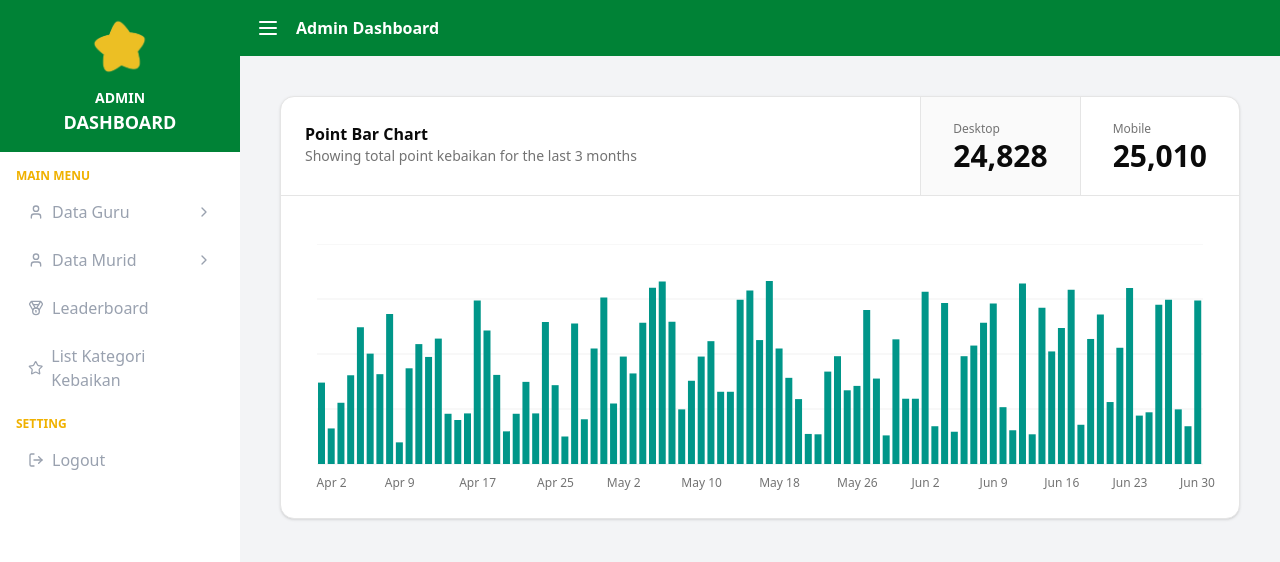
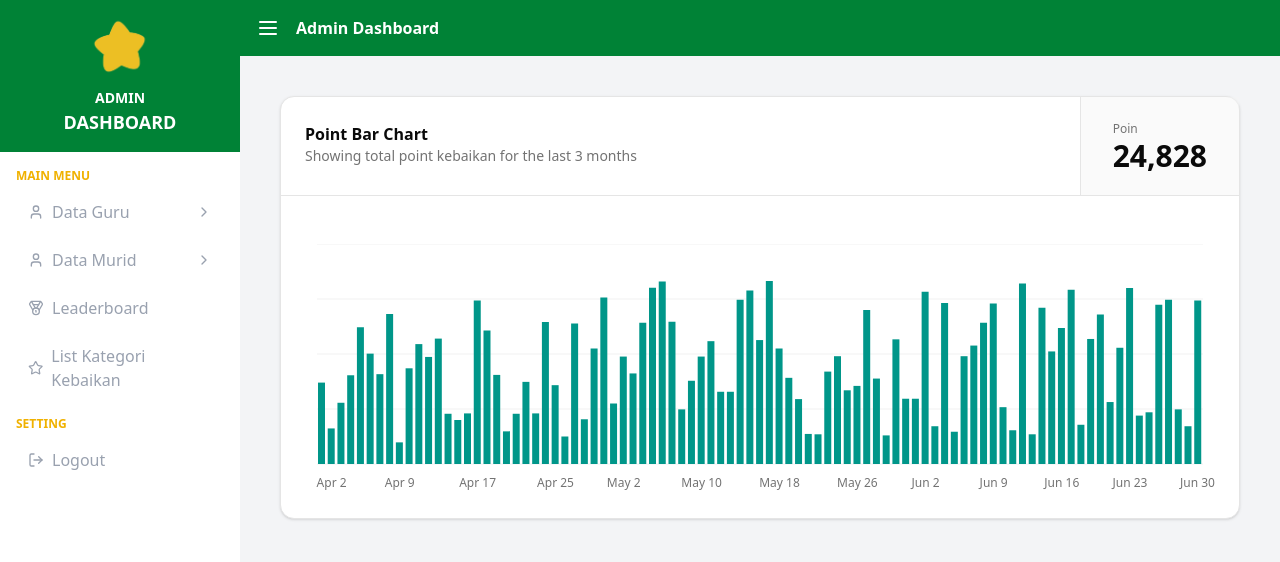
Before and after one commit to Fitrii309/pona-fe, a Next.js app: page /admin in a window 1280 px wide. Shown: the top 562 px of the page. Built offline with nearby package versions, Linux system fonts and the light colour scheme.

Commit message:
fix: statistic

```diff
--- a/src/app/admin/page.tsx
+++ b/src/app/admin/page.tsx
@@ -20,121 +20,116 @@ import {
 export const description = "An interactive bar chart"
 
 const chartData = [
-  { date: "2024-04-01", desktop: 222, mobile: 150 },
-  { date: "2024-04-02", desktop: 97, mobile: 180 },
-  { date: "2024-04-03", desktop: 167, mobile: 120 },
-  { date: "2024-04-04", desktop: 242, mobile: 260 },
-  { date: "2024-04-05", desktop: 373, mobile: 290 },
-  { date: "2024-04-06", desktop: 301, mobile: 340 },
-  { date: "2024-04-07", desktop: 245, mobile: 180 },
-  { date: "2024-04-08", desktop: 409, mobile: 320 },
-  { date: "2024-04-09", desktop: 59, mobile: 110 },
-  { date: "2024-04-10", desktop: 261, mobile: 190 },
-  { date: "2024-04-11", desktop: 327, mobile: 350 },
-  { date: "2024-04-12", desktop: 292, mobile: 210 },
-  { date: "2024-04-13", desktop: 342, mobile: 380 },
-  { date: "2024-04-14", desktop: 137, mobile: 220 },
-  { date: "2024-04-15", desktop: 120, mobile: 170 },
-  { date: "2024-04-16", desktop: 138, mobile: 190 },
-  { date: "2024-04-17", desktop: 446, mobile: 360 },
-  { date: "2024-04-18", desktop: 364, mobile: 410 },
-  { date: "2024-04-19", desktop: 243, mobile: 180 },
-  { date: "2024-04-20", desktop: 89, mobile: 150 },
-  { date: "2024-04-21", desktop: 137, mobile: 200 },
-  { date: "2024-04-22", desktop: 224, mobile: 170 },
-  { date: "2024-04-23", desktop: 138, mobile: 230 },
-  { date: "2024-04-24", desktop: 387, mobile: 290 },
-  { date: "2024-04-25", desktop: 215, mobile: 250 },
-  { date: "2024-04-26", desktop: 75, mobile: 130 },
-  { date: "2024-04-27", desktop: 383, mobile: 420 },
-  { date: "2024-04-28", desktop: 122, mobile: 180 },
-  { date: "2024-04-29", desktop: 315, mobile: 240 },
-  { date: "2024-04-30", desktop: 454, mobile: 380 },
-  { date: "2024-05-01", desktop: 165, mobile: 220 },
-  { date: "2024-05-02", desktop: 293, mobile: 310 },
-  { date: "2024-05-03", desktop: 247, mobile: 190 },
-  { date: "2024-05-04", desktop: 385, mobile: 420 },
-  { date: "2024-05-05", desktop: 481, mobile: 390 },
-  { date: "2024-05-06", desktop: 498, mobile: 520 },
-  { date: "2024-05-07", desktop: 388, mobile: 300 },
-  { date: "2024-05-08", desktop: 149, mobile: 210 },
-  { date: "2024-05-09", desktop: 227, mobile: 180 },
-  { date: "2024-05-10", desktop: 293, mobile: 330 },
-  { date: "2024-05-11", desktop: 335, mobile: 270 },
-  { date: "2024-05-12", desktop: 197, mobile: 240 },
-  { date: "2024-05-13", desktop: 197, mobile: 160 },
-  { date: "2024-05-14", desktop: 448, mobile: 490 },
-  { date: "2024-05-15", desktop: 473, mobile: 380 },
-  { date: "2024-05-16", desktop: 338, mobile: 400 },
-  { date: "2024-05-17", desktop: 499, mobile: 420 },
-  { date: "2024-05-18", desktop: 315, mobile: 350 },
-  { date: "2024-05-19", desktop: 235, mobile: 180 },
-  { date: "2024-05-20", desktop: 177, mobile: 230 },
-  { date: "2024-05-21", desktop: 82, mobile: 140 },
-  { date: "2024-05-22", desktop: 81, mobile: 120 },
-  { date: "2024-05-23", desktop: 252, mobile: 290 },
-  { date: "2024-05-24", desktop: 294, mobile: 220 },
-  { date: "2024-05-25", desktop: 201, mobile: 250 },
-  { date: "2024-05-26", desktop: 213, mobile: 170 },
-  { date: "2024-05-27", desktop: 420, mobile: 460 },
-  { date: "2024-05-28", desktop: 233, mobile: 190 },
-  { date: "2024-05-29", desktop: 78, mobile: 130 },
-  { date: "2024-05-30", desktop: 340, mobile: 280 },
-  { date: "2024-05-31", desktop: 178, mobile: 230 },
-  { date: "2024-06-01", desktop: 178, mobile: 200 },
-  { date: "2024-06-02", desktop: 470, mobile: 410 },
-  { date: "2024-06-03", desktop: 103, mobile: 160 },
-  { date: "2024-06-04", desktop: 439, mobile: 380 },
-  { date: "2024-06-05", desktop: 88, mobile: 140 },
-  { date: "2024-06-06", desktop: 294, mobile: 250 },
-  { date: "2024-06-07", desktop: 323, mobile: 370 },
-  { date: "2024-06-08", desktop: 385, mobile: 320 },
-  { date: "2024-06-09", desktop: 438, mobile: 480 },
-  { date: "2024-06-10", desktop: 155, mobile: 200 },
-  { date: "2024-06-11", desktop: 92, mobile: 150 },
-  { date: "2024-06-12", desktop: 492, mobile: 420 },
-  { date: "2024-06-13", desktop: 81, mobile: 130 },
-  { date: "2024-06-14", desktop: 426, mobile: 380 },
-  { date: "2024-06-15", desktop: 307, mobile: 350 },
-  { date: "2024-06-16", desktop: 371, mobile: 310 },
-  { date: "2024-06-17", desktop: 475, mobile: 520 },
-  { date: "2024-06-18", desktop: 107, mobile: 170 },
-  { date: "2024-06-19", desktop: 341, mobile: 290 },
-  { date: "2024-06-20", desktop: 408, mobile: 450 },
-  { date: "2024-06-21", desktop: 169, mobile: 210 },
-  { date: "2024-06-22", desktop: 317, mobile: 270 },
-  { date: "2024-06-23", desktop: 480, mobile: 530 },
-  { date: "2024-06-24", desktop: 132, mobile: 180 },
-  { date: "2024-06-25", desktop: 141, mobile: 190 },
-  { date: "2024-06-26", desktop: 434, mobile: 380 },
-  { date: "2024-06-27", desktop: 448, mobile: 490 },
-  { date: "2024-06-28", desktop: 149, mobile: 200 },
-  { date: "2024-06-29", desktop: 103, mobile: 160 },
-  { date: "2024-06-30", desktop: 446, mobile: 400 },
+  { date: "2024-04-01", poin: 222 },
+  { date: "2024-04-02", poin: 97,},
+  { date: "2024-04-03", poin: 167 },
+  { date: "2024-04-04", poin: 242 },
+  { date: "2024-04-05", poin: 373 },
+  { date: "2024-04-06", poin: 301 },
+  { date: "2024-04-07", poin: 245 },
+  { date: "2024-04-08", poin: 409 },
+  { date: "2024-04-09", poin: 59,},
+  { date: "2024-04-10", poin: 261 },
+  { date: "2024-04-11", poin: 327 },
+  { date: "2024-04-12", poin: 292 },
+  { date: "2024-04-13", poin: 342 },
+  { date: "2024-04-14", poin: 137 },
+  { date: "2024-04-15", poin: 120 },
+  { date: "2024-04-16", poin: 138 },
+  { date: "2024-04-17", poin: 446 },
+  { date: "2024-04-18", poin: 364 },
+  { date: "2024-04-19", poin: 243 },
+  { date: "2024-04-20", poin: 89,},
+  { date: "2024-04-21", poin: 137 },
+  { date: "2024-04-22", poin: 224 },
+  { date: "2024-04-23", poin: 138 },
+  { date: "2024-04-24", poin: 387 },
+  { date: "2024-04-25", poin: 215 },
+  { date: "2024-04-26", poin: 75,},
+  { date: "2024-04-27", poin: 383 },
+  { date: "2024-04-28", poin: 122 },
+  { date: "2024-04-29", poin: 315 },
+  { date: "2024-04-30", poin: 454 },
+  { date: "2024-05-01", poin: 165 },
+  { date: "2024-05-02", poin: 293 },
+  { date: "2024-05-03", poin: 247 },
+  { date: "2024-05-04", poin: 385 },
+  { date: "2024-05-05", poin: 481 },
+  { date: "2024-05-06", poin: 498 },
+  { date: "2024-05-07", poin: 388 },
+  { date: "2024-05-08", poin: 149 },
+  { date: "2024-05-09", poin: 227 },
+  { date: "2024-05-10", poin: 293 },
+  { date: "2024-05-11", poin: 335 },
+  { date: "2024-05-12", poin: 197 },
+  { date: "2024-05-13", poin: 197 },
+  { date: "2024-05-14", poin: 448 },
+  { date: "2024-05-15", poin: 473 },
+  { date: "2024-05-16", poin: 338 },
+  { date: "2024-05-17", poin: 499 },
+  { date: "2024-05-18", poin: 315 },
+  { date: "2024-05-19", poin: 235 },
+  { date: "2024-05-20", poin: 177 },
+  { date: "2024-05-21", poin: 82,},
+  { date: "2024-05-22", poin: 81,},
+  { date: "2024-05-23", poin: 252 },
+  { date: "2024-05-24", poin: 294 },
+  { date: "2024-05-25", poin: 201 },
+  { date: "2024-05-26", poin: 213 },
+  { date: "2024-05-27", poin: 420 },
+  { date: "2024-05-28", poin: 233 },
+  { date: "2024-05-29", poin: 78,},
+  { date: "2024-05-30", poin: 340 },
+  { date: "2024-05-31", poin: 178 },
+  { date: "2024-06-01", poin: 178 },
+  { date: "2024-06-02", poin: 470 },
+  { date: "2024-06-03", poin: 103 },
+  { date: "2024-06-04", poin: 439 },
+  { date: "2024-06-05", poin: 88,},
+  { date: "2024-06-06", poin: 294 },
+  { date: "2024-06-07", poin: 323 },
+  { date: "2024-06-08", poin: 385 },
+  { date: "2024-06-09", poin: 438 },
+  { date: "2024-06-10", poin: 155 },
+  { date: "2024-06-11", poin: 92,},
+  { date: "2024-06-12", poin: 492 },
+  { date: "2024-06-13", poin: 81,},
+  { date: "2024-06-14", poin: 426 },
+  { date: "2024-06-15", poin: 307 },
+  { date: "2024-06-16", poin: 371 },
+  { date: "2024-06-17", poin: 475 },
+  { date: "2024-06-18", poin: 107 },
+  { date: "2024-06-19", poin: 341 },
+  { date: "2024-06-20", poin: 408 },
+  { date: "2024-06-21", poin: 169 },
+  { date: "2024-06-22", poin: 317 },
+  { date: "2024-06-23", poin: 480 },
+  { date: "2024-06-24", poin: 132 },
+  { date: "2024-06-25", poin: 141 },
+  { date: "2024-06-26", poin: 434 },
+  { date: "2024-06-27", poin: 448 },
+  { date: "2024-06-28", poin: 149 },
+  { date: "2024-06-29", poin: 103 },
+  { date: "2024-06-30", poin: 446 },
 ]
 
 const chartConfig = {
   views: {
-    label: "Page Views",
+    label: "Siswa",
   },
-  desktop: {
-    label: "Desktop",
+  poin: {
+    label: "Poin",
     color: "var(--chart-2)",
-  },
-  mobile: {
-    label: "Mobile",
-    color: "var(--chart-1)",
   },
 } satisfies ChartConfig
 
 export default function ChartBarInteractive() {
   const [activeChart, setActiveChart] =
-    React.useState<keyof typeof chartConfig>("desktop")
+    React.useState<keyof typeof chartConfig>("poin")
 
   const total = React.useMemo(
     () => ({
-      desktop: chartData.reduce((acc, curr) => acc + curr.desktop, 0),
-      mobile: chartData.reduce((acc, curr) => acc + curr.mobile, 0),
+      poin: chartData.reduce((acc, curr) => acc + curr.poin, 0)
     }),
     []
   )
@@ -149,7 +144,7 @@ export default function ChartBarInteractive() {
           </CardDescription>
         </div>
         <div className="flex">
-          {["desktop", "mobile"].map((key) => {
+          {["poin"].map((key) => {
             const chart = key as keyof typeof chartConfig
             return (
               <button
--- a/src/app/guru/page.tsx
+++ b/src/app/guru/page.tsx
@@ -20,121 +20,116 @@ import {
 export const description = "An interactive bar chart"
 
 const chartData = [
-  { date: "2024-04-01", desktop: 222, mobile: 150 },
-  { date: "2024-04-02", desktop: 97, mobile: 180 },
-  { date: "2024-04-03", desktop: 167, mobile: 120 },
-  { date: "2024-04-04", desktop: 242, mobile: 260 },
-  { date: "2024-04-05", desktop: 373, mobile: 290 },
-  { date: "2024-04-06", desktop: 301, mobile: 340 },
-  { date: "2024-04-07", desktop: 245, mobile: 180 },
-  { date: "2024-04-08", desktop: 409, mobile: 320 },
-  { date: "2024-04-09", desktop: 59, mobile: 110 },
-  { date: "2024-04-10", desktop: 261, mobile: 190 },
-  { date: "2024-04-11", desktop: 327, mobile: 350 },
-  { date: "2024-04-12", desktop: 292, mobile: 210 },
-  { date: "2024-04-13", desktop: 342, mobile: 380 },
-  { date: "2024-04-14", desktop: 137, mobile: 220 },
-  { date: "2024-04-15", desktop: 120, mobile: 170 },
-  { date: "2024-04-16", desktop: 138, mobile: 190 },
-  { date: "2024-04-17", desktop: 446, mobile: 360 },
-  { date: "2024-04-18", desktop: 364, mobile: 410 },
-  { date: "2024-04-19", desktop: 243, mobile: 180 },
-  { date: "2024-04-20", desktop: 89, mobile: 150 },
-  { date: "2024-04-21", desktop: 137, mobile: 200 },
-  { date: "2024-04-22", desktop: 224, mobile: 170 },
-  { date: "2024-04-23", desktop: 138, mobile: 230 },
-  { date: "2024-04-24", desktop: 387, mobile: 290 },
-  { date: "2024-04-25", desktop: 215, mobile: 250 },
-  { date: "2024-04-26", desktop: 75, mobile: 130 },
-  { date: "2024-04-27", desktop: 383, mobile: 420 },
-  { date: "2024-04-28", desktop: 122, mobile: 180 },
-  { date: "2024-04-29", desktop: 315, mobile: 240 },
-  { date: "2024-04-30", desktop: 454, mobile: 380 },
-  { date: "2024-05-01", desktop: 165, mobile: 220 },
-  { date: "2024-05-02", desktop: 293, mobile: 310 },
-  { date: "2024-05-03", desktop: 247, mobile: 190 },
-  { date: "2024-05-04", desktop: 385, mobile: 420 },
-  { date: "2024-05-05", desktop: 481, mobile: 390 },
-  { date: "2024-05-06", desktop: 498, mobile: 520 },
-  { date: "2024-05-07", desktop: 388, mobile: 300 },
-  { date: "2024-05-08", desktop: 149, mobile: 210 },
-  { date: "2024-05-09", desktop: 227, mobile: 180 },
-  { date: "2024-05-10", desktop: 293, mobile: 330 },
-  { date: "2024-05-11", desktop: 335, mobile: 270 },
-  { date: "2024-05-12", desktop: 197, mobile: 240 },
-  { date: "2024-05-13", desktop: 197, mobile: 160 },
-  { date: "2024-05-14", desktop: 448, mobile: 490 },
-  { date: "2024-05-15", desktop: 473, mobile: 380 },
-  { date: "2024-05-16", desktop: 338, mobile: 400 },
-  { date: "2024-05-17", desktop: 499, mobile: 420 },
-  { date: "2024-05-18", desktop: 315, mobile: 350 },
-  { date: "2024-05-19", desktop: 235, mobile: 180 },
-  { date: "2024-05-20", desktop: 177, mobile: 230 },
-  { date: "2024-05-21", desktop: 82, mobile: 140 },
-  { date: "2024-05-22", desktop: 81, mobile: 120 },
-  { date: "2024-05-23", desktop: 252, mobile: 290 },
-  { date: "2024-05-24", desktop: 294, mobile: 220 },
-  { date: "2024-05-25", desktop: 201, mobile: 250 },
-  { date: "2024-05-26", desktop: 213, mobile: 170 },
-  { date: "2024-05-27", desktop: 420, mobile: 460 },
-  { date: "2024-05-28", desktop: 233, mobile: 190 },
-  { date: "2024-05-29", desktop: 78, mobile: 130 },
-  { date: "2024-05-30", desktop: 340, mobile: 280 },
-  { date: "2024-05-31", desktop: 178, mobile: 230 },
-  { date: "2024-06-01", desktop: 178, mobile: 200 },
-  { date: "2024-06-02", desktop: 470, mobile: 410 },
-  { date: "2024-06-03", desktop: 103, mobile: 160 },
-  { date: "2024-06-04", desktop: 439, mobile: 380 },
-  { date: "2024-06-05", desktop: 88, mobile: 140 },
-  { date: "2024-06-06", desktop: 294, mobile: 250 },
-  { date: "2024-06-07", desktop: 323, mobile: 370 },
-  { date: "2024-06-08", desktop: 385, mobile: 320 },
-  { date: "2024-06-09", desktop: 438, mobile: 480 },
-  { date: "2024-06-10", desktop: 155, mobile: 200 },
-  { date: "2024-06-11", desktop: 92, mobile: 150 },
-  { date: "2024-06-12", desktop: 492, mobile: 420 },
-  { date: "2024-06-13", desktop: 81, mobile: 130 },
-  { date: "2024-06-14", desktop: 426, mobile: 380 },
-  { date: "2024-06-15", desktop: 307, mobile: 350 },
-  { date: "2024-06-16", desktop: 371, mobile: 310 },
-  { date: "2024-06-17", desktop: 475, mobile: 520 },
-  { date: "2024-06-18", desktop: 107, mobile: 170 },
-  { date: "2024-06-19", desktop: 341, mobile: 290 },
-  { date: "2024-06-20", desktop: 408, mobile: 450 },
-  { date: "2024-06-21", desktop: 169, mobile: 210 },
-  { date: "2024-06-22", desktop: 317, mobile: 270 },
-  { date: "2024-06-23", desktop: 480, mobile: 530 },
-  { date: "2024-06-24", desktop: 132, mobile: 180 },
-  { date: "2024-06-25", desktop: 141, mobile: 190 },
-  { date: "2024-06-26", desktop: 434, mobile: 380 },
-  { date: "2024-06-27", desktop: 448, mobile: 490 },
-  { date: "2024-06-28", desktop: 149, mobile: 200 },
-  { date: "2024-06-29", desktop: 103, mobile: 160 },
-  { date: "2024-06-30", desktop: 446, mobile: 400 },
+  { date: "2024-04-01", poin: 222 },
+  { date: "2024-04-02", poin: 97,},
+  { date: "2024-04-03", poin: 167 },
+  { date: "2024-04-04", poin: 242 },
+  { date: "2024-04-05", poin: 373 },
+  { date: "2024-04-06", poin: 301 },
+  { date: "2024-04-07", poin: 245 },
+  { date: "2024-04-08", poin: 409 },
+  { date: "2024-04-09", poin: 59,},
+  { date: "2024-04-10", poin: 261 },
+  { date: "2024-04-11", poin: 327 },
+  { date: "2024-04-12", poin: 292 },
+  { date: "2024-04-13", poin: 342 },
+  { date: "2024-04-14", poin: 137 },
+  { date: "2024-04-15", poin: 120 },
+  { date: "2024-04-16", poin: 138 },
+  { date: "2024-04-17", poin: 446 },
+  { date: "2024-04-18", poin: 364 },
+  { date: "2024-04-19", poin: 243 },
+  { date: "2024-04-20", poin: 89,},
+  { date: "2024-04-21", poin: 137 },
+  { date: "2024-04-22", poin: 224 },
+  { date: "2024-04-23", poin: 138 },
+  { date: "2024-04-24", poin: 387 },
+  { date: "2024-04-25", poin: 215 },
+  { date: "2024-04-26", poin: 75,},
+  { date: "2024-04-27", poin: 383 },
+  { date: "2024-04-28", poin: 122 },
+  { date: "2024-04-29", poin: 315 },
+  { date: "2024-04-30", poin: 454 },
+  { date: "2024-05-01", poin: 165 },
+  { date: "2024-05-02", poin: 293 },
+  { date: "2024-05-03", poin: 247 },
+  { date: "2024-05-04", poin: 385 },
+  { date: "2024-05-05", poin: 481 },
+  { date: "2024-05-06", poin: 498 },
+  { date: "2024-05-07", poin: 388 },
+  { date: "2024-05-08", poin: 149 },
+  { date: "2024-05-09", poin: 227 },
+  { date: "2024-05-10", poin: 293 },
+  { date: "2024-05-11", poin: 335 },
+  { date: "2024-05-12", poin: 197 },
+  { date: "2024-05-13", poin: 197 },
+  { date: "2024-05-14", poin: 448 },
+  { date: "2024-05-15", poin: 473 },
+  { date: "2024-05-16", poin: 338 },
+  { date: "2024-05-17", poin: 499 },
+  { date: "2024-05-18", poin: 315 },
+  { date: "2024-05-19", poin: 235 },
+  { date: "2024-05-20", poin: 177 },
+  { date: "2024-05-21", poin: 82,},
+  { date: "2024-05-22", poin: 81,},
+  { date: "2024-05-23", poin: 252 },
+  { date: "2024-05-24", poin: 294 },
+  { date: "2024-05-25", poin: 201 },
+  { date: "2024-05-26", poin: 213 },
+  { date: "2024-05-27", poin: 420 },
+  { date: "2024-05-28", poin: 233 },
+  { date: "2024-05-29", poin: 78,},
+  { date: "2024-05-30", poin: 340 },
+  { date: "2024-05-31", poin: 178 },
+  { date: "2024-06-01", poin: 178 },
+  { date: "2024-06-02", poin: 470 },
+  { date: "2024-06-03", poin: 103 },
+  { date: "2024-06-04", poin: 439 },
+  { date: "2024-06-05", poin: 88,},
+  { date: "2024-06-06", poin: 294 },
+  { date: "2024-06-07", poin: 323 },
+  { date: "2024-06-08", poin: 385 },
+  { date: "2024-06-09", poin: 438 },
+  { date: "2024-06-10", poin: 155 },
+  { date: "2024-06-11", poin: 92,},
+  { date: "2024-06-12", poin: 492 },
+  { date: "2024-06-13", poin: 81,},
+  { date: "2024-06-14", poin: 426 },
+  { date: "2024-06-15", poin: 307 },
+  { date: "2024-06-16", poin: 371 },
+  { date: "2024-06-17", poin: 475 },
+  { date: "2024-06-18", poin: 107 },
+  { date: "2024-06-19", poin: 341 },
+  { date: "2024-06-20", poin: 408 },
+  { date: "2024-06-21", poin: 169 },
+  { date: "2024-06-22", poin: 317 },
+  { date: "2024-06-23", poin: 480 },
+  { date: "2024-06-24", poin: 132 },
+  { date: "2024-06-25", poin: 141 },
+  { date: "2024-06-26", poin: 434 },
+  { date: "2024-06-27", poin: 448 },
+  { date: "2024-06-28", poin: 149 },
+  { date: "2024-06-29", poin: 103 },
+  { date: "2024-06-30", poin: 446 },
 ]
 
 const chartConfig = {
   views: {
-    label: "Page Views",
+    label: "Siswa",
   },
-  desktop: {
-    label: "Desktop",
+  poin: {
+    label: "Poin",
     color: "var(--chart-2)",
-  },
-  mobile: {
-    label: "Mobile",
-    color: "var(--chart-1)",
   },
 } satisfies ChartConfig
 
 export default function ChartBarInteractive() {
   const [activeChart, setActiveChart] =
-    React.useState<keyof typeof chartConfig>("desktop")
+    React.useState<keyof typeof chartConfig>("poin")
 
   const total = React.useMemo(
     () => ({
-      desktop: chartData.reduce((acc, curr) => acc + curr.desktop, 0),
-      mobile: chartData.reduce((acc, curr) => acc + curr.mobile, 0),
+      poin: chartData.reduce((acc, curr) => acc + curr.poin, 0)
     }),
     []
   )
@@ -149,7 +144,7 @@ export default function ChartBarInteractive() {
           </CardDescription>
         </div>
         <div className="flex">
-          {["desktop", "mobile"].map((key) => {
+          {["poin"].map((key) => {
             const chart = key as keyof typeof chartConfig
             return (
               <button
```
